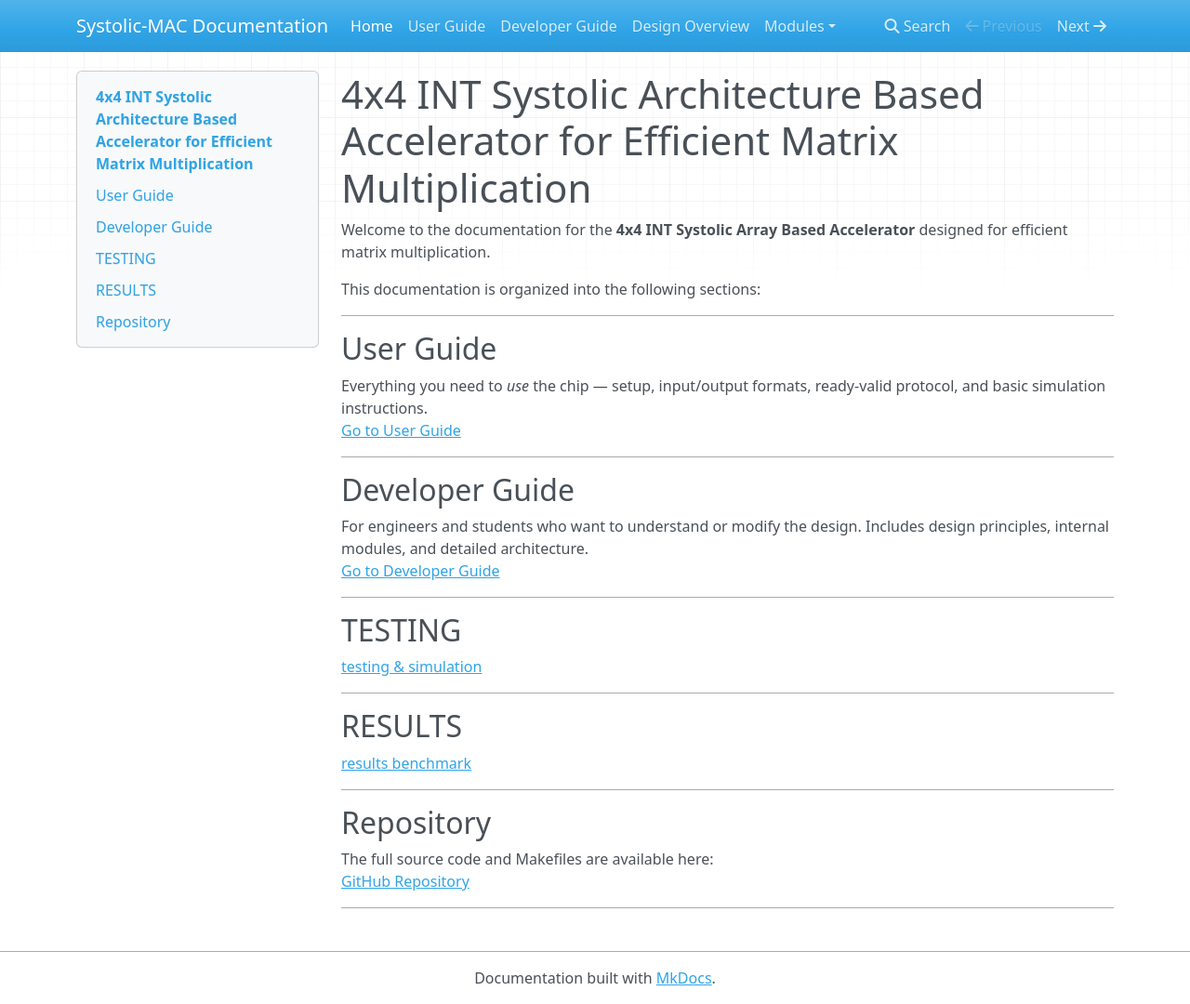
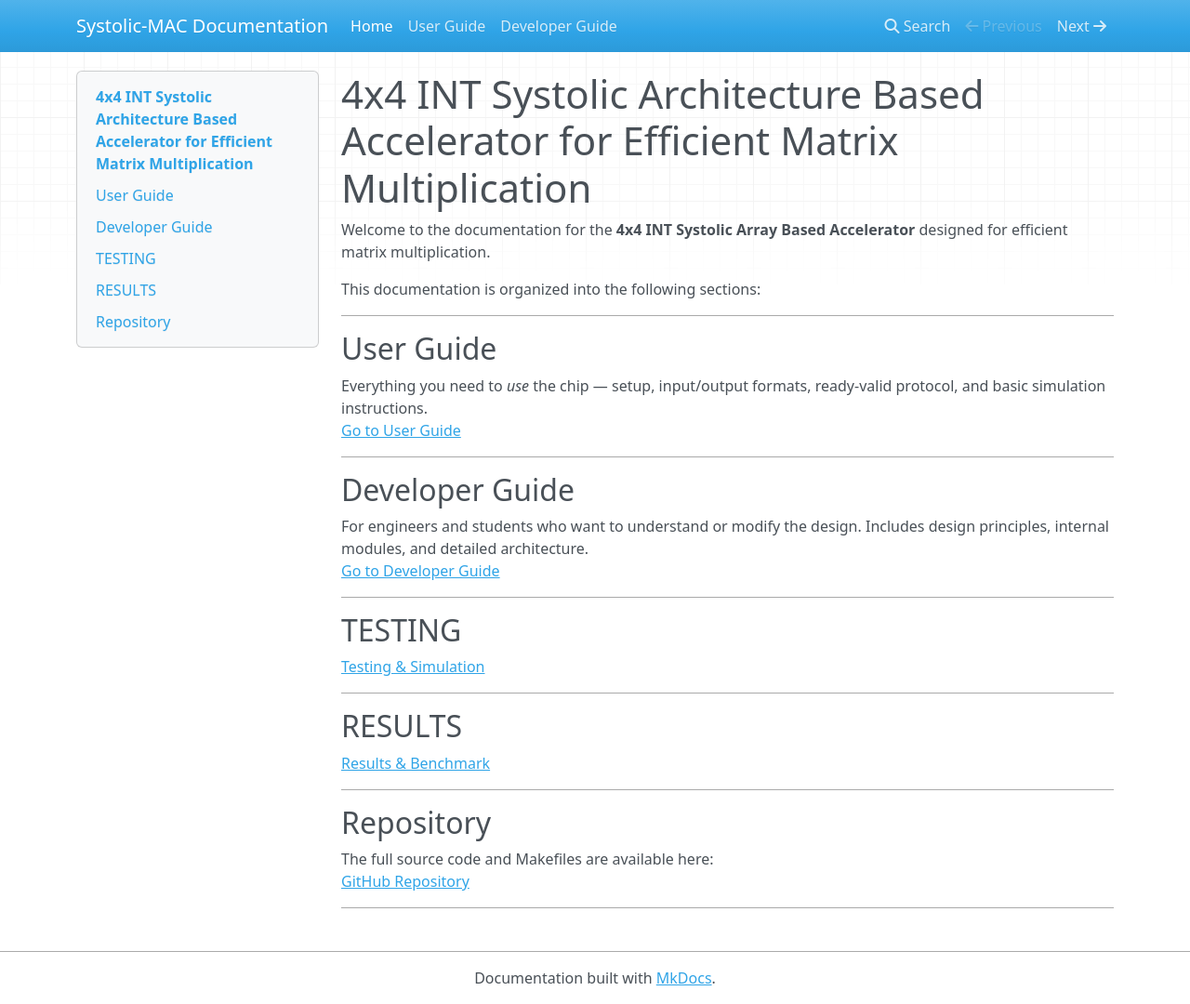
Before and after one commit to meds-ee-uet/systolic-MAC, an MkDocs documentation site: the page built from docs/index.md, in a window 1280 px wide and 1080 px high. Shown: the whole window at 93% size. Built offline with MkDocs 1.6.1, drawn with Linux system fonts in a browser that asks for light colours; nearby versions of some CDN libraries; some of the changed lines change nothing that is shown.

Commit message:
Modified mkdocs.yml

```diff
--- a/docs/index.md
+++ b/docs/index.md
@@ -21,13 +21,13 @@ For engineers and students who want to understand or modify the design. Includes
 ## TESTING
 
 
-[testing & simulation](testing.md)
+[Testing & Simulation](testing.md)
 
 ---
 
 ## RESULTS
 
-[results benchmark](results.md)
+[Results & Benchmark](results.md)
 
 ---
 
--- a/mkdocs.yml
+++ b/mkdocs.yml
@@ -4,13 +4,3 @@ nav:
   - Home: index.md
   - User Guide: user-guide.md
   - Developer Guide: developer-guide.md
-  - Design Overview: design-overview.md
-  - Modules:
-      - MAC Unit: mac-unit.md
-      - Processing Element: processing-element.md
-      - Data Feeders: data-feeders.md
-      - Interface: interface.md
-      - Systolic Top: systolic-top.md
-      - Input Datapath: input-datapath.md
-      - Output Datapath: output-datapath.md
-      - Counter: counter.md
```
